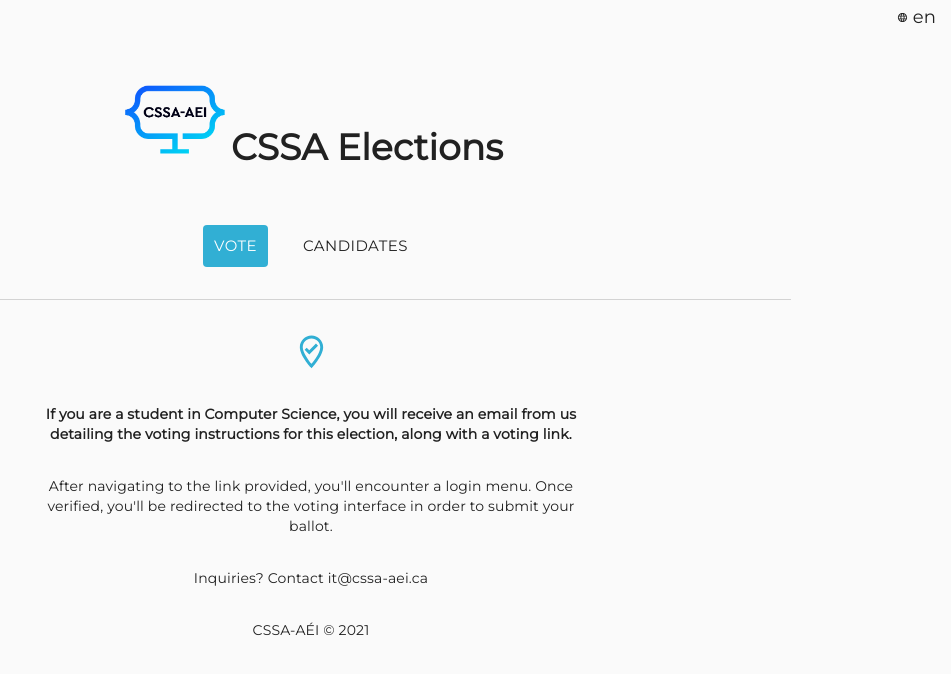
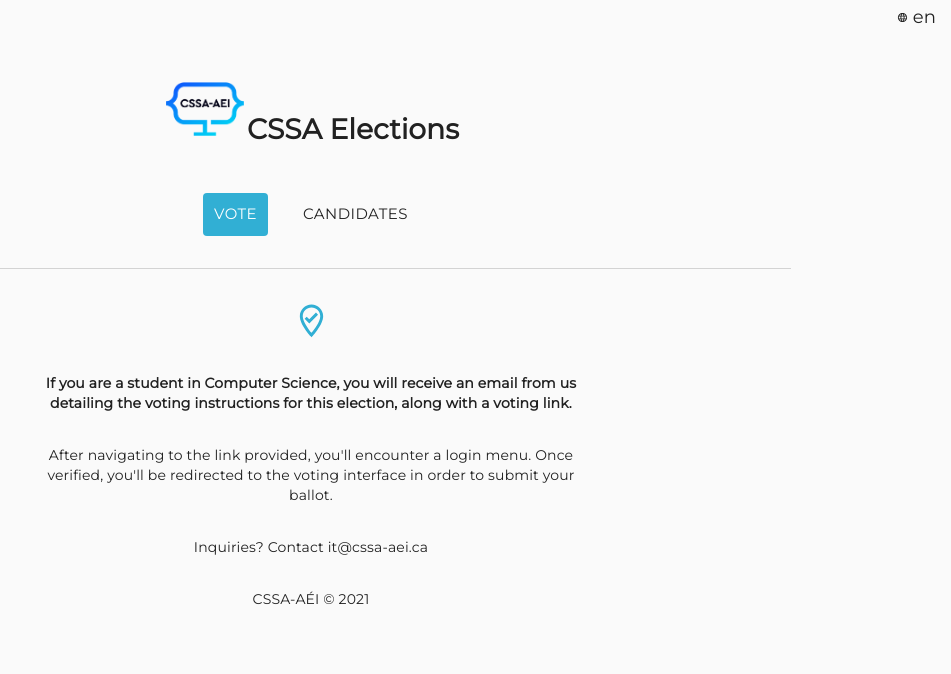
Before and after one commit to CSSA-AEI/elections-frontend, a React (Create React App) app: page / in a window 1280 px wide. Shown: the top 674 px of the page, without its empty margins (329-1280 px from the left). Built offline with nearby package versions, Linux system fonts and the light colour scheme; no server answers.

Commit message:
fix nav style

```diff
--- a/src/components/NavBar.tsx
+++ b/src/components/NavBar.tsx
@@ -39,7 +39,7 @@ const NavBar = () => {
           </a>
         </div>
         <div style={{ width: 'auto', display: 'inline-block' }}>
-          <h1 className="nav--title">{t('general.title')}</h1>
+          <h1 style={{ fontSize: 28 }} className="nav--title">{t('general.title')}</h1>
         </div>
         <Container component="div" maxWidth="md" className="navbar-nav--items">
           <Button size="large" to={sha ? '/vote/' + sha : '/'} component={Link}>
--- a/src/styles/components/_nav.scss
+++ b/src/styles/components/_nav.scss
@@ -32,13 +32,8 @@
 
 .nav {
   &--image {
-    width: 8em;
-    padding: 6px;
-
-    @media all and (max-width: $medium) {
-      width: 3em;
-      padding: 2px;
-    }
+    width: 6em;
+    padding: 3px;
   }
 
   &--title {
```
